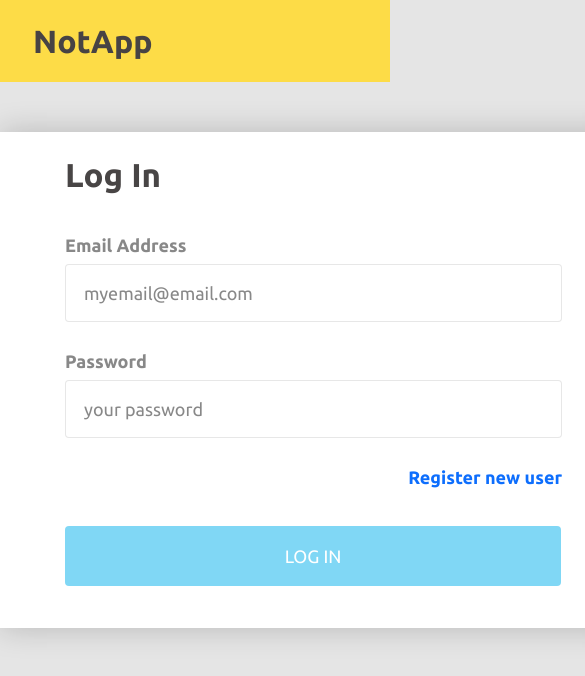
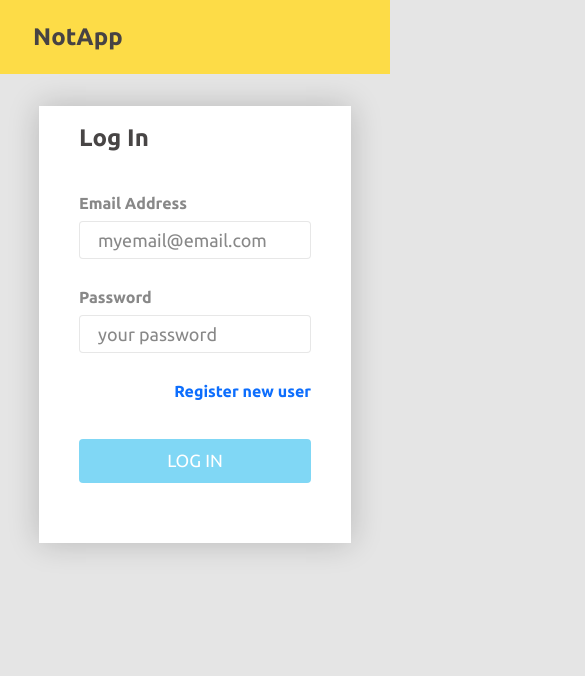
Before and after one commit to raphaelfontoura/notapp-webapp, a React (Create React App) app in the folder frontend/: page / in a window 390 px wide. Shown: the top 676 px of the page, 585 px wide, since content can reach past the window. Built offline with nearby package versions, Linux system fonts and the light colour scheme; no server answers.

Commit message:
Add media query to small devices

```diff
--- a/frontend/src/core/components/Button/styles.css
+++ b/frontend/src/core/components/Button/styles.css
@@ -8,3 +8,11 @@
   border: none;
   text-transform: uppercase;
 }
+
+@media (max-width: 481px) {
+  .button-default {
+    width: auto;
+    height: 2.5em;
+    font-size: 1.1em;
+  }
+}
--- a/frontend/src/core/components/FormCard/styles.css
+++ b/frontend/src/core/components/FormCard/styles.css
@@ -64,3 +64,30 @@
   font-size: 16px;
   font-weight: 400;
 }
+
+@media (max-width: 481px) {
+  .login-form {
+    padding: 20px 40px;
+    height: auto;
+    width: 80vw;
+    padding-bottom: 60px;
+  }
+  .login-title {
+    font-size: 1.5em;
+  }
+  .input-label {
+    font-size: 1em;
+  }
+  .login-input {
+    height: 1em;
+
+  }
+  .register-link {
+    font-size: 1em;
+  }
+
+  .container {
+    margin: 0 auto;
+    margin-top: 2em;
+  }
+}
--- a/frontend/src/core/components/Navbar/styles.css
+++ b/frontend/src/core/components/Navbar/styles.css
@@ -31,3 +31,10 @@
 #btn-new-note {
   margin-left: 20px;
 }
+
+@media (max-width: 481px)
+{
+  .navbar-brand {
+    font-size: 1.5em;
+  }
+}
```
